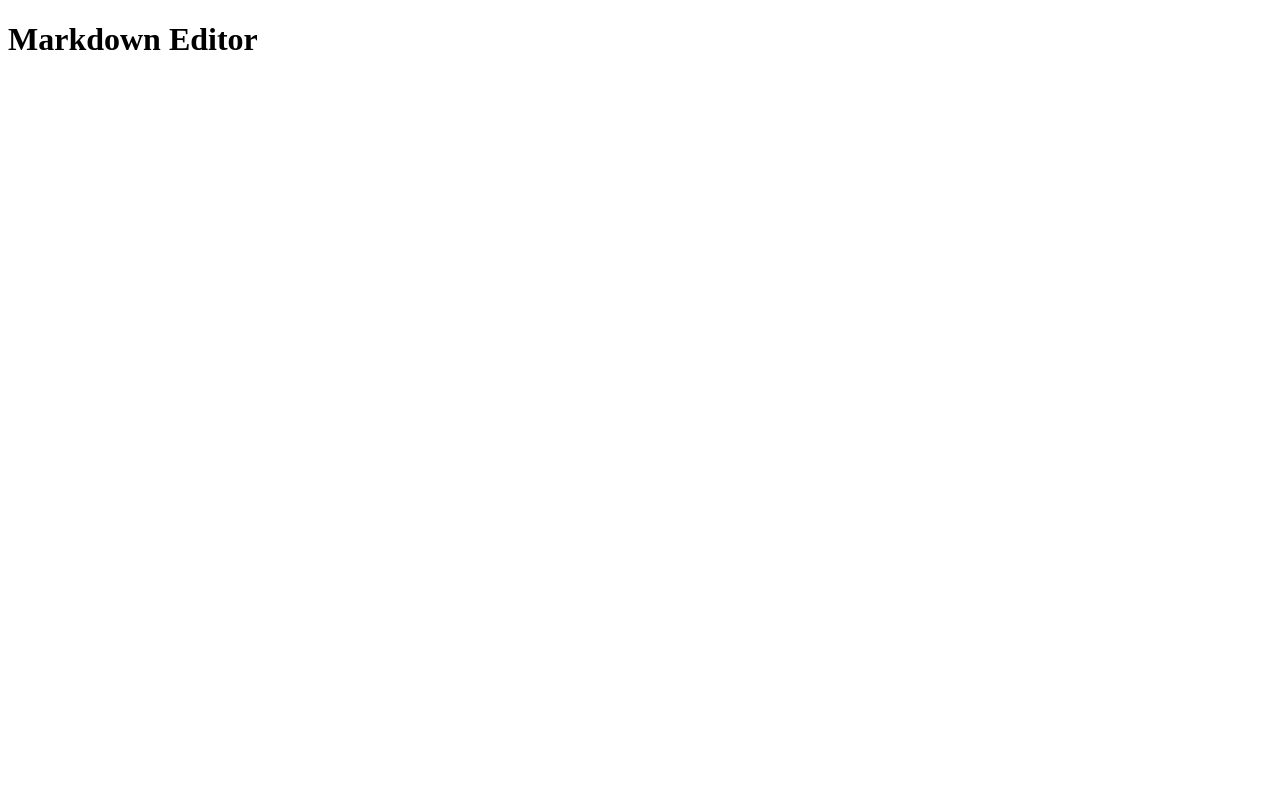
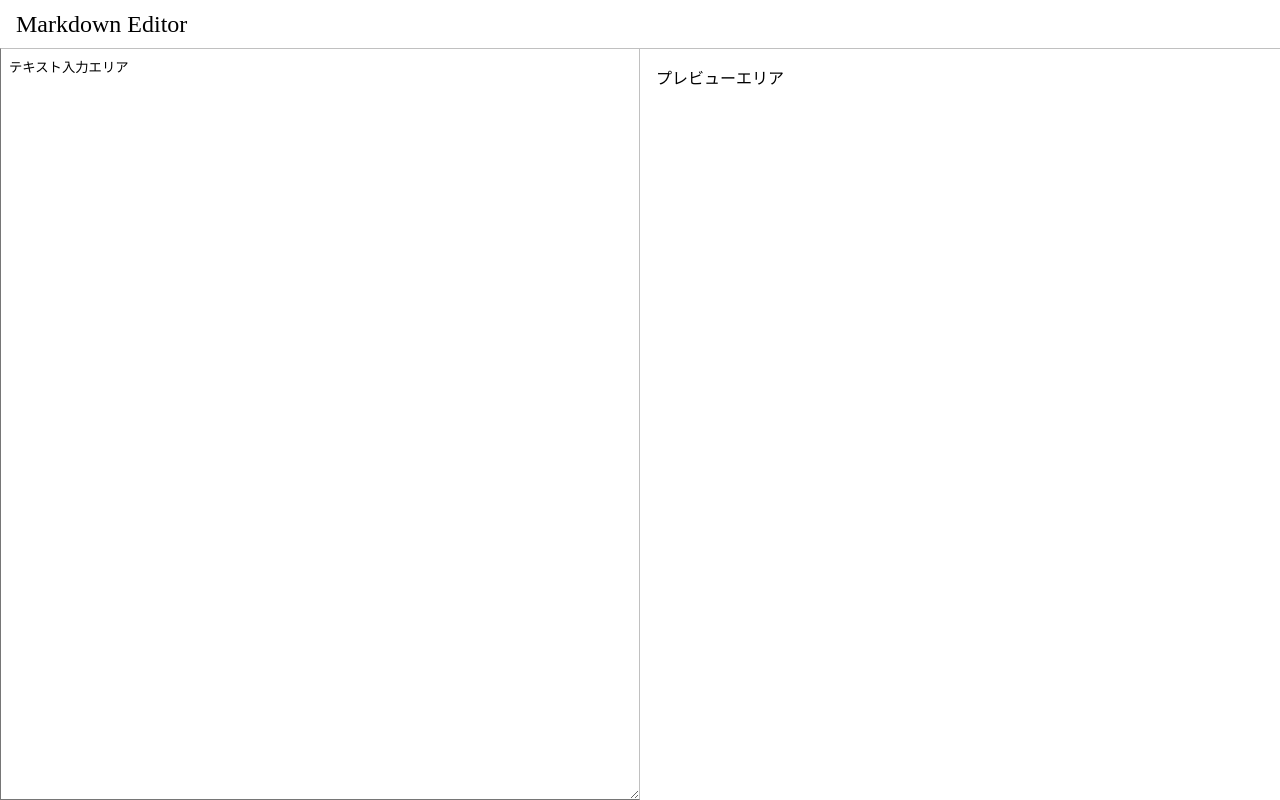
Before and after one commit to tomoki1119/markdown-editer, a React app: page / in a window 1280 px wide. Built offline with nearby package versions, Linux system fonts and the light colour scheme; the HTML template or start-up script is replaced by a standard one.

Commit message:
react開始

```diff
--- a/index.html
+++ /dev/null
@@ -1,10 +0,0 @@
-<!DOCTYPE html>
-<html lang="ja">
-    <head>
-        <title>Markdown Editor</title>
-    </head>
-    <body>
-        <div id="app"></div>
-        <script src="./dist/index.js"></script>
-    </body>
-</html>
--- a/src/index.tsx
+++ b/src/index.tsx
@@ -1,6 +1,19 @@
-import * as React from "react";
-import {render} from "react-dom"
+import * as React from "react"
+import { render } from "react-dom"
+import styled from 'styled-components'
+import { createGlobalStyle } from "styled-components"
+import { Editor } from './pages/editor'
 
-const Main = (<h1>Markdown Editor</h1>)
+const GlobalStyle = createGlobalStyle`
+    body * {
+        box-sizing: border-box;
+    }
+    `
 
+const Main = (
+    <>
+        <GlobalStyle/>
+        <Editor/>
+    </>
+)
 render(Main, document.getElementById('app'))
--- /dev/null
+++ b/src/pages/editor.tsx
@@ -0,0 +1,58 @@
+import * as React from 'react'
+import styled from 'styled-components'
+
+const Header = styled.header`
+    font-size: 1.5rem;
+    height: 2rem;
+    left: 0;
+    line-height: 2rem;
+    padding: 0.5rem 1rem;
+    position: fixed;
+    right: 0;
+    top: 0;
+    `
+
+const Wrapper = styled.div`
+    bottom: 0;
+    left: 0;
+    position: fixed;
+    right: 0;
+    top: 3rem;
+    `
+
+const TextArea = styled.textarea`
+    border-right: 1px solid silver;
+    border-top: 1px solid silver;
+    bottom: 0;
+    font-size; 1rem;
+    left: 0;
+    padding: 0.5rem;
+    position: absolute;
+    top: 0;
+    width: 50vw;
+    `
+
+const Preview = styled.div`
+    border-top: 1px solid silver;
+    bottom: 0;
+    overflow-y: scroll;
+    padding: 1rem;
+    position: absolute;
+    right: 0;
+    top: 0;
+    width: 50vw;
+    `
+
+export const Editor: React.FC = () => {
+    return (
+        <>
+        <Header>
+            Markdown Editor
+        </Header>
+        <Wrapper>
+            <TextArea value="テキスト入力エリア"/>
+            <Preview>プレビューエリア</Preview>
+        </Wrapper>
+        </>
+    )
+}
--- a/tsconfig.json
+++ b/tsconfig.json
@@ -1,8 +1,10 @@
 {
     "compilerOptions":{
         "moduleResolution":"node",
+        "sourceMap":true,
         "outDir":"./dist/",
-        "target":"ES2015",
+        "target":"ES5",
+        "module":"ES2015",
         "jsx":"react"
     }
 }
--- a/webpack.config.js
+++ b/webpack.config.js
@@ -1,11 +1,12 @@
 const path = require('path')
+const TerserPlugin = require("terser-webpack-plugin")
 
 module.exports = {
     entry:'./src/index.tsx',
     module:{
         rules:[
             {
-                test:/\.tsx$/,
+                test:/\.tsx?$/,
                 use:'ts-loader',
                 exclude:/node_modules/,
             },
@@ -18,5 +19,25 @@
         path:path.resolve(__dirname,'dist'),
         filename:'index.js',
         publicPath:'dist/',
-    }
+    },
+    devServer:{
+        static:{
+            directory: path.join(__dirname, 'dist')
+        },
+        hot:true,
+        open:true
+    },
+    optimization: {
+        minimize: false,
+        minimizer: [
+            new TerserPlugin({
+                extractComments: false,
+                terserOptions: {
+                    format: {
+                        comments: false,
+                    },
+                },
+            }),
+        ],
+    },
 }
```
Also changed, not shown: package.json (+5 -2 lines), 4 other files (tests, documents, lock files or other folders).
